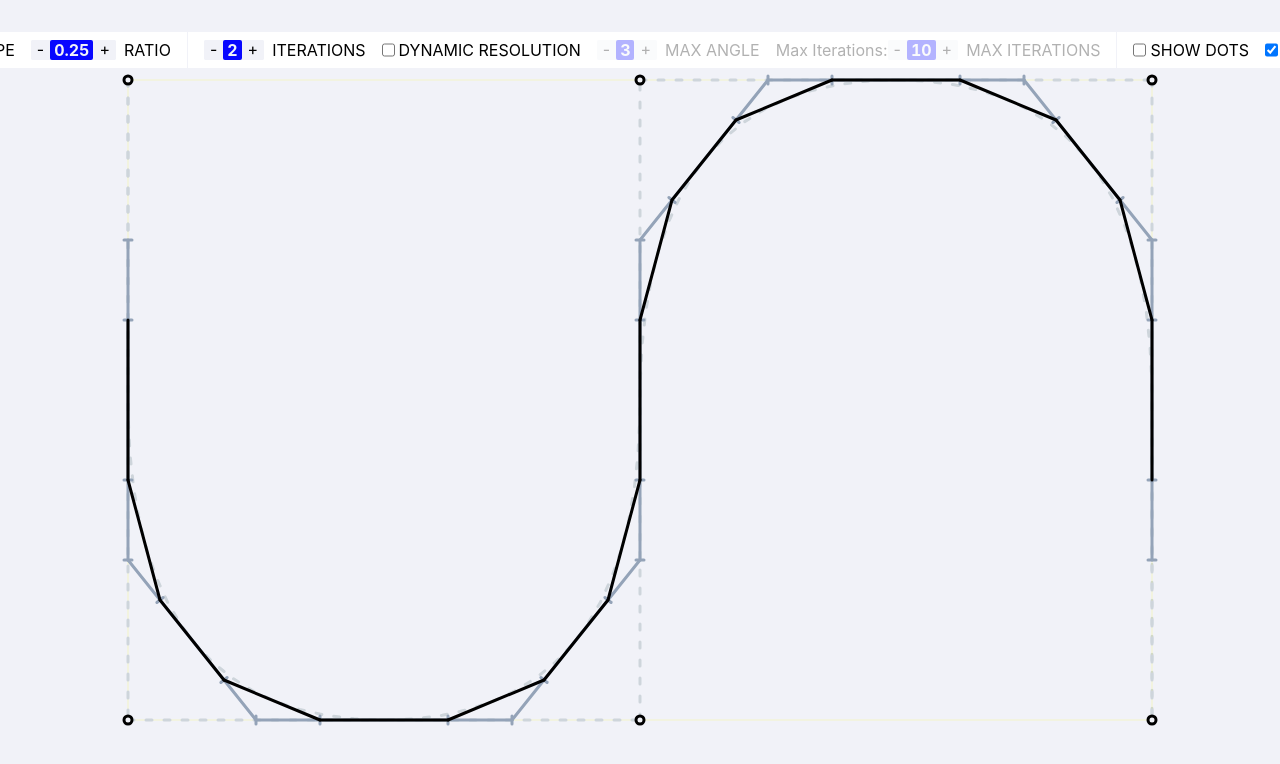
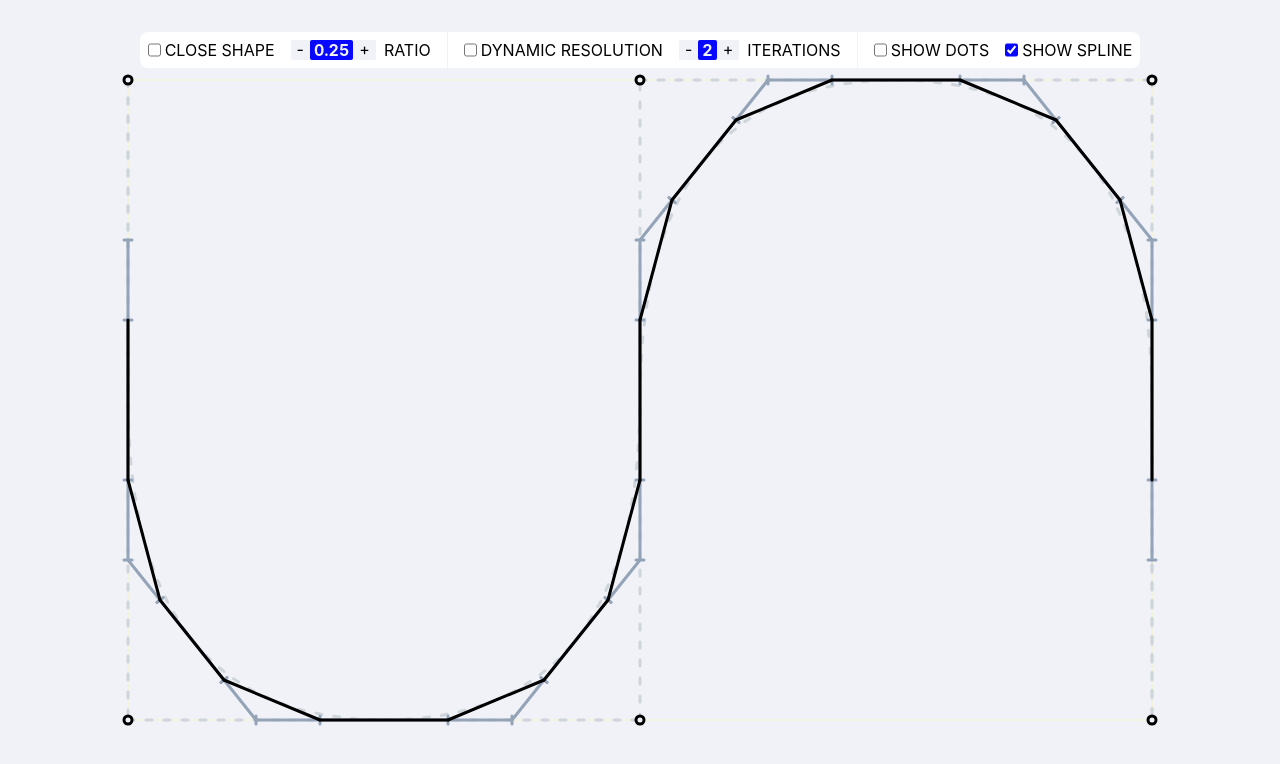
Before and after one commit to lscheibel/curve-explorer, a React (Vite) app: page / in a window 1280 px wide. Shown: the top 764 px of the page. Built offline with nearby package versions, Linux system fonts and the light colour scheme.

Commit message:
Minor improvements

```diff
--- a/src/components/ChaikinCurve/ChaikinCurve.tsx
+++ b/src/components/ChaikinCurve/ChaikinCurve.tsx
@@ -131,17 +131,17 @@ const ChaikinCurve = ({ svgRef, svgDimensions, controlPoints, onChange, selected
 
             {toSegments(controlPoints).map((seg, index) => {
                 return (
-                    <ControlSegment
-                        seg={seg}
-                        key={`control:${index}`}
-                        onInsertPoint={(point) => {
-                            const nextPoints = [...controlPoints];
-                            nextPoints.splice(index + 1, 0, point);
-                            if (onChange) {
-                                onChange(nextPoints);
-                                onSelect(index + 1);
-                            }
-                        }}
+                    <line
+                        key={`seg-viz:${index}`}
+                        x1={seg.from.x}
+                        y1={seg.from.y}
+                        x2={seg.to.x}
+                        y2={seg.to.y}
+                        strokeWidth={'var(--stroke-width)'}
+                        stroke={'var(--light-grey)'}
+                        strokeLinecap={'round'}
+                        strokeOpacity={1}
+                        strokeDasharray={'var(--stroke-dash)'}
                     />
                 );
             })}
@@ -266,6 +266,23 @@ const ChaikinCurve = ({ svgRef, svgDimensions, controlPoints, onChange, selected
                 );
             })}
 
+            {toSegments(controlPoints).map((seg, index) => {
+                return (
+                    <ControlSegment
+                        seg={seg}
+                        key={`control:${index}`}
+                        onInsertPoint={(point) => {
+                            const nextPoints = [...controlPoints];
+                            nextPoints.splice(index + 1, 0, point);
+                            if (onChange) {
+                                onChange(nextPoints);
+                                onSelect(index + 1);
+                            }
+                        }}
+                    />
+                );
+            })}
+
             {controlPoints.map((p, i) => {
                 return (
                     <ControlPoint
@@ -285,7 +302,7 @@ const ChaikinCurve = ({ svgRef, svgDimensions, controlPoints, onChange, selected
                 position={new Point(bbox.center.x, bbox.top - 12)}
                 anchorX={'center'}
                 anchorY={'bottom'}
-                style={{ minWidth: 'max-content', color: 'var(--black)' }}
+                style={{ width: 'max-content', color: 'var(--black)' }}
             >
                 <Controls options={options} onChange={_setOptions} />
             </HtmlForeignObject>
--- a/src/components/ChaikinCurve/ControlPoint.tsx
+++ b/src/components/ChaikinCurve/ControlPoint.tsx
@@ -25,7 +25,7 @@ const ControlPoint = ({ position, onPositionChange, selected, onSelect }: Contro
                 {...bind()}
                 cx={position.x}
                 cy={position.y}
-                r={10}
+                r={12}
                 fill={'transparent'}
                 onClick={onSelect}
                 style={{ touchAction: 'none' }}
--- a/src/components/ChaikinCurve/ControlSegment.tsx
+++ b/src/components/ChaikinCurve/ControlSegment.tsx
@@ -10,26 +10,17 @@ export interface ControlSegmentProps {
 const ControlSegment = ({ seg, onInsertPoint }: ControlSegmentProps) => {
     const [previewPos, setPreviewPos] = useState<Point | null>(null);
 
+    const plusRadius = 3;
+
     return (
         <>
-            <line
-                x1={seg.from.x}
-                y1={seg.from.y}
-                x2={seg.to.x}
-                y2={seg.to.y}
-                strokeWidth={'var(--stroke-width)'}
-                stroke={'var(--light-grey)'}
-                strokeLinecap={'round'}
-                strokeOpacity={1}
-                strokeDasharray={'var(--stroke-dash)'}
-            />
             <line
                 x1={seg.a.x}
                 y1={seg.a.y}
                 x2={seg.b.x}
                 y2={seg.b.y}
                 stroke={'transparent'}
-                strokeWidth={10}
+                strokeWidth={12}
                 onPointerMove={(e) => {
                     const screenPos = new Point(e.clientX, e.clientY);
                     const svg = e.currentTarget.closest('svg')!;
@@ -51,8 +42,8 @@ const ControlSegment = ({ seg, onInsertPoint }: ControlSegmentProps) => {
                 <g style={{ pointerEvents: 'none' }}>
                     <circle cx={previewPos.x} cy={previewPos.y} r={6} fill={'var(--blue)'} />
                     <line
-                        x1={previewPos.x - 4}
-                        x2={previewPos.x + 4}
+                        x1={previewPos.x - plusRadius}
+                        x2={previewPos.x + plusRadius}
                         y1={previewPos.y}
                         y2={previewPos.y}
                         stroke={'var(--white)'}
@@ -61,8 +52,8 @@ const ControlSegment = ({ seg, onInsertPoint }: ControlSegmentProps) => {
                     <line
                         x1={previewPos.x}
                         x2={previewPos.x}
-                        y1={previewPos.y - 4}
-                        y2={previewPos.y + 4}
+                        y1={previewPos.y - plusRadius}
+                        y2={previewPos.y + plusRadius}
                         stroke={'var(--white)'}
                         strokeWidth={2}
                     />
--- a/src/components/ChaikinCurve/Controls.module.scss
+++ b/src/components/ChaikinCurve/Controls.module.scss
@@ -29,3 +29,13 @@
   padding: 0 4px;
   font-variant-numeric: tabular-nums;
 }
+
+.checkboxLabel {
+  display: flex;
+  gap: 4px;
+  font-weight: 700;
+}
+
+.checkboxInput {
+  accent-color: var(--blue);
+}
--- a/src/components/ChaikinCurve/Controls.tsx
+++ b/src/components/ChaikinCurve/Controls.tsx
@@ -45,6 +45,16 @@ const Controls = ({ options, onChange }: ControlsProps) => {
 
             <Divider />
 
+            <Group>
+                <BoolInput
+                    value={options.dynamicResolution}
+                    onChange={(value) => setOptions({ dynamicResolution: value })}
+                >
+                    DYNAMIC RESOLUTION
+                </BoolInput>
+            </Group>
+
+            {!options.dynamicResolution && (
                 <Group style={{ opacity: options.dynamicResolution ? 0.3 : 1 }}>
                     <NumberInput
                         value={options.iterations}
@@ -60,16 +70,9 @@ const Controls = ({ options, onChange }: ControlsProps) => {
                         ITERATIONS
                     </NumberInput>
                 </Group>
+            )}
 
-            <Group>
-                <BoolInput
-                    value={options.dynamicResolution}
-                    onChange={(value) => setOptions({ dynamicResolution: value })}
-                >
-                    DYNAMIC RESOLUTION
-                </BoolInput>
-            </Group>
-
+            {options.dynamicResolution && (
                 <Group style={{ opacity: options.dynamicResolution ? 1 : 0.3 }}>
                     <NumberInput
                         value={options.maxAngle}
@@ -81,8 +84,10 @@ const Controls = ({ options, onChange }: ControlsProps) => {
                         MAX ANGLE
                     </NumberInput>
                 </Group>
+            )}
+
+            {options.dynamicResolution && (
                 <Group style={{ opacity: options.dynamicResolution ? 1 : 0.3 }}>
-                Max Iterations:{' '}
                     <NumberInput
                         value={options.maxIterations}
                         onChange={(value) => setOptions({ maxIterations: value })}
@@ -93,6 +98,7 @@ const Controls = ({ options, onChange }: ControlsProps) => {
                         MAX ITERATIONS
                     </NumberInput>
                 </Group>
+            )}
 
             <Divider />
 
@@ -167,8 +173,11 @@ const NumberInput = ({
     const timeoutRef = useRef<any | null>(null);
     const countRef = useRef(0);
 
+    const isMouseDownRef = useRef(false);
+
     const repeat = (fn: () => void) => {
-        console.log('repeat');
+        if (!isMouseDownRef.current) return;
+
         fn();
         countRef.current++;
 
@@ -184,6 +193,7 @@ const NumberInput = ({
     };
 
     const cancel = () => {
+        isMouseDownRef.current = false;
         countRef.current = 0;
         if (timeoutRef.current != null) {
             clearTimeout(timeoutRef.current);
@@ -195,16 +205,24 @@ const NumberInput = ({
             <div className={styles.numberControls}>
                 <button
                     className={styles.numberButton}
-                    onPointerDown={() => repeat(decIterations)}
+                    onPointerDown={() => {
+                        isMouseDownRef.current = true;
+                        repeat(decIterations);
+                    }}
                     onPointerUp={cancel}
+                    onPointerLeave={cancel}
                 >
                     <span>-</span>
                 </button>
                 <span className={styles.numberValue}>{formatter(value)}</span>
                 <button
                     className={styles.numberButton}
-                    onPointerDown={() => repeat(incIterations)}
+                    onPointerDown={() => {
+                        isMouseDownRef.current = true;
+                        repeat(incIterations);
+                    }}
                     onPointerUp={cancel}
+                    onPointerLeave={cancel}
                     {...plusButtonProps}
                 >
                     <span>+</span>
@@ -224,8 +242,9 @@ interface BoolInputProps {
 
 const BoolInput = ({ value, onChange, children }: BoolInputProps) => {
     return (
-        <label style={{ display: 'flex', gap: '4px', fontWeight: '700' }}>
+        <label className={styles.checkboxLabel}>
             <input
+                className={styles.checkboxInput}
                 type={'checkbox'}
                 checked={value}
                 onChange={(e) => {
```
Lines whose indentation alone changed are shown as unchanged.
